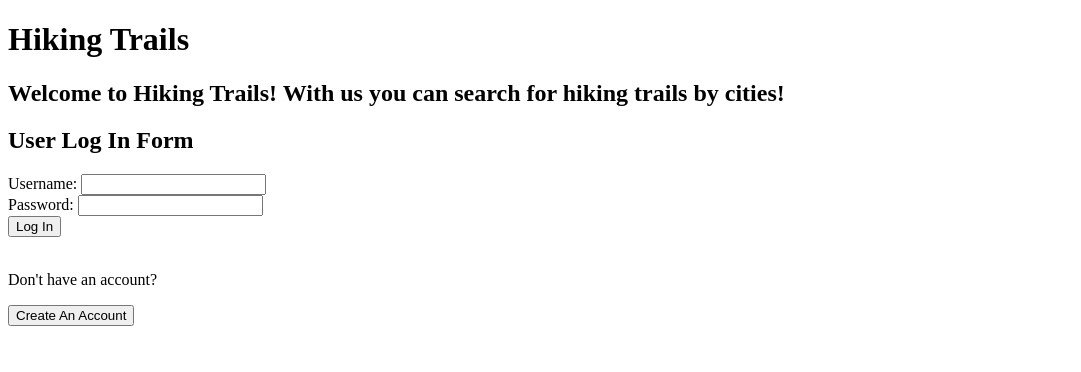
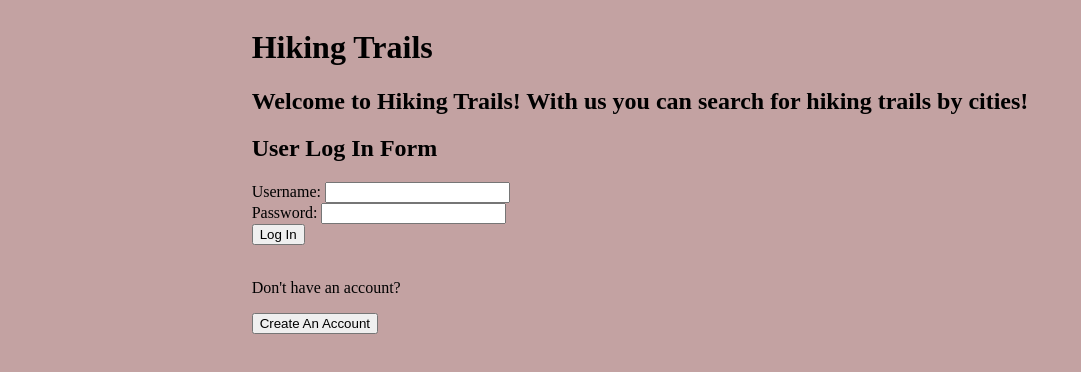
Before and after one commit to CristianAlaniz20/python-p4-trail-app-project, a React app in the folder client/: page / in a window 1280 px wide. Shown: the whole page, without its empty margins (0-1081 px from the left). Built offline with nearby package versions, Linux system fonts and the light colour scheme; no server answers.

Commit message:
index.css: updated root styling

```diff
--- a/client/src/index.css
+++ b/client/src/index.css
@@ -1,6 +1,7 @@
 :root {
-  --bg: #282c34;
-  --header: #fff;
-  --link: #61dafb;
-  --text: hsla(0, 0%, 100%, 0.88);
+  background-color: rgb(195, 162, 162);
+  color: black;
+  display: flex;
+  justify-content: center;
+  align-items: center;
 }
```
